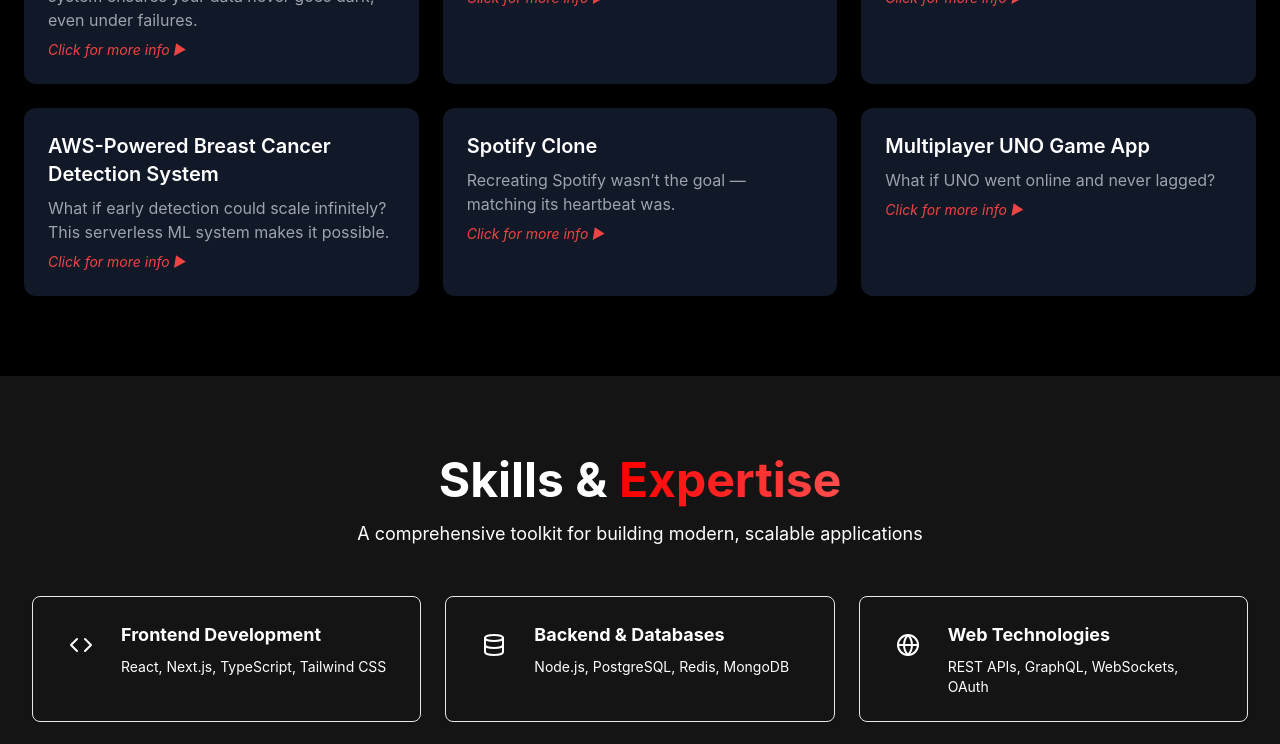
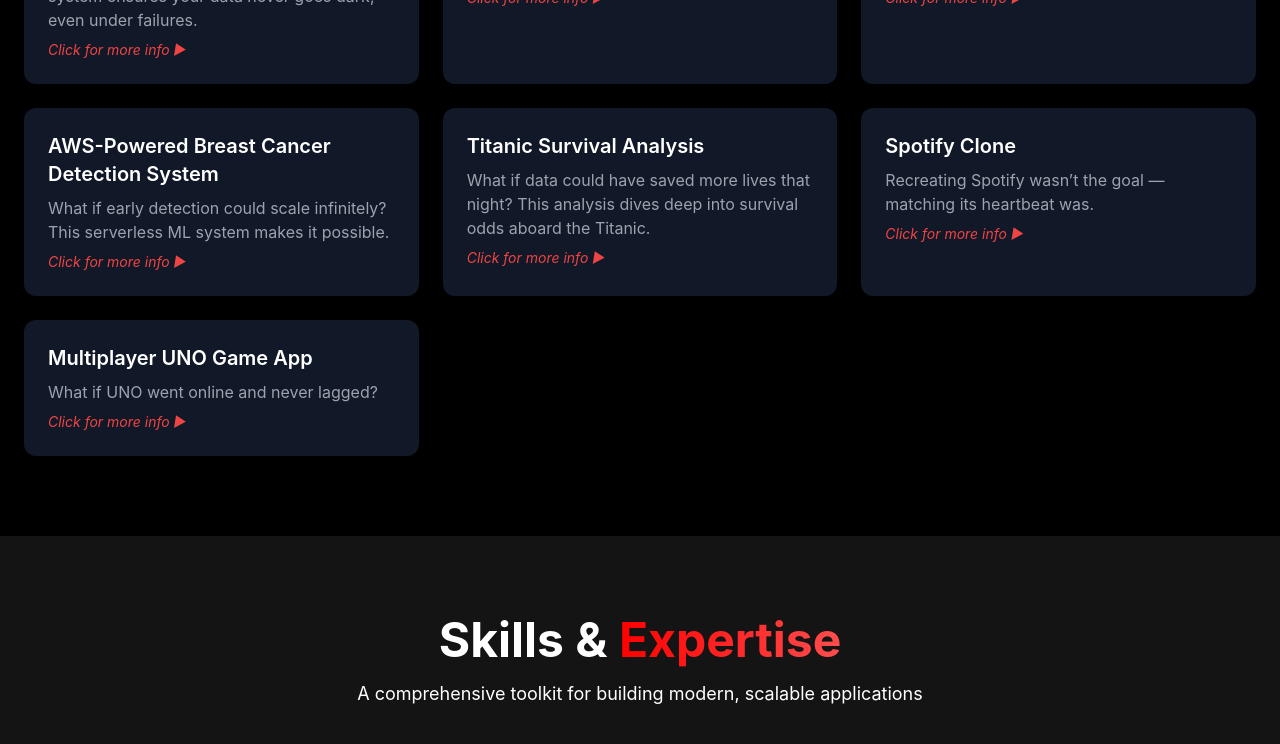
Before and after one commit to ssrivatsava7/netflix-portfolio, a React (Vite) app: page / in a window 1280 px wide. Shown: the part 1080-1824 px from the top of the page. Built offline with nearby package versions, Linux system fonts and the light colour scheme.

Commit message:
another project addition

```diff
--- a/src/data/projectsData.ts
+++ b/src/data/projectsData.ts
@@ -28,6 +28,16 @@ export const projects = [
     tech: "AWS SageMaker, Lambda, API Gateway, S3, Python",
   },
   {
+  title: "Titanic Survival Analysis",
+  teaser:
+    "What if data could have saved more lives that night? This analysis dives deep into survival odds aboard the Titanic.",
+  description: `Analyzed historical Titanic passenger data using Snowflake SQL and Python, uncovering survival patterns across age, gender, and class.
+Trained a Gradient Boosted Tree model in TensorFlow (~88% accuracy) to validate hypotheses and confirm key feature importance.
+Created interactive Plotly visualizations enabling dynamic exploration of survival trends across 800+ passengers.`,
+  tech: "Python, Pandas, Plotly, Snowflake, TensorFlow",
+},
+
+  {
     title: "Spotify Clone",
     teaser:
       "Recreating Spotify wasn’t the goal — matching its heartbeat was.",
```
